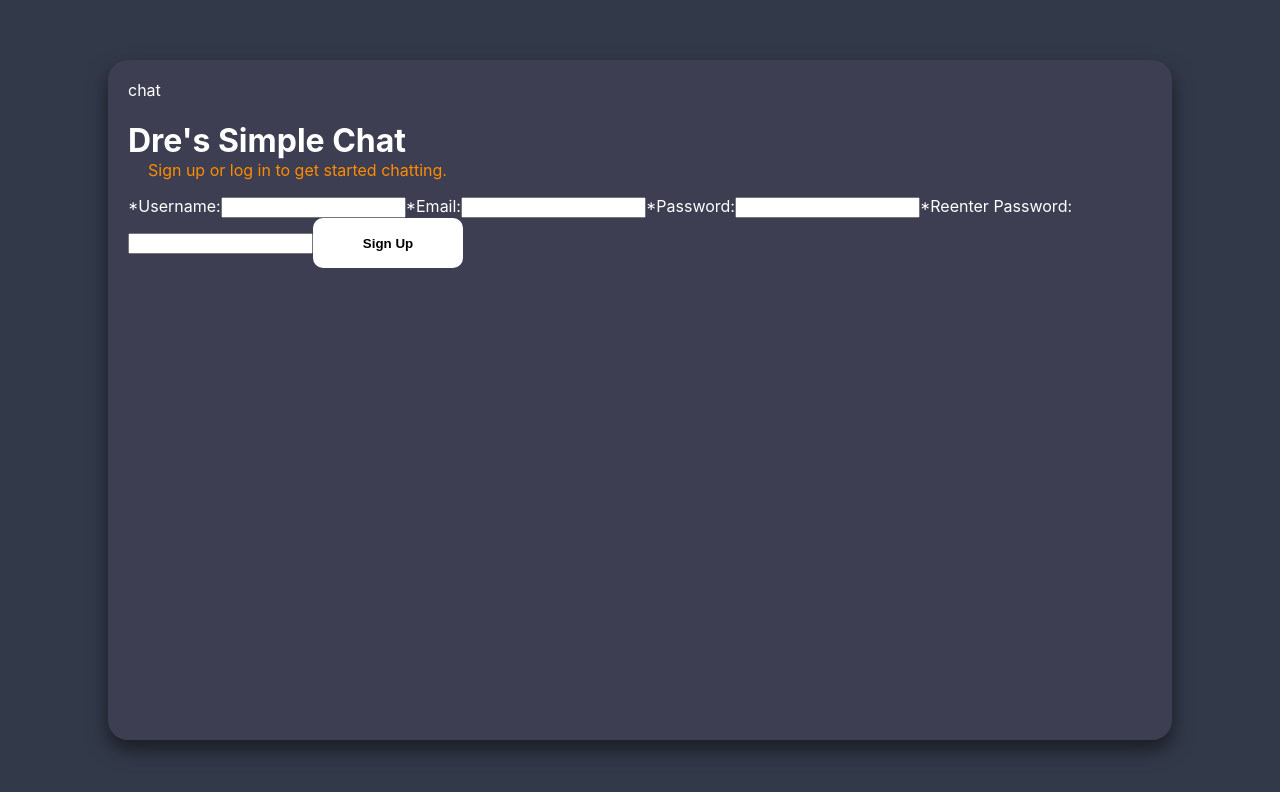
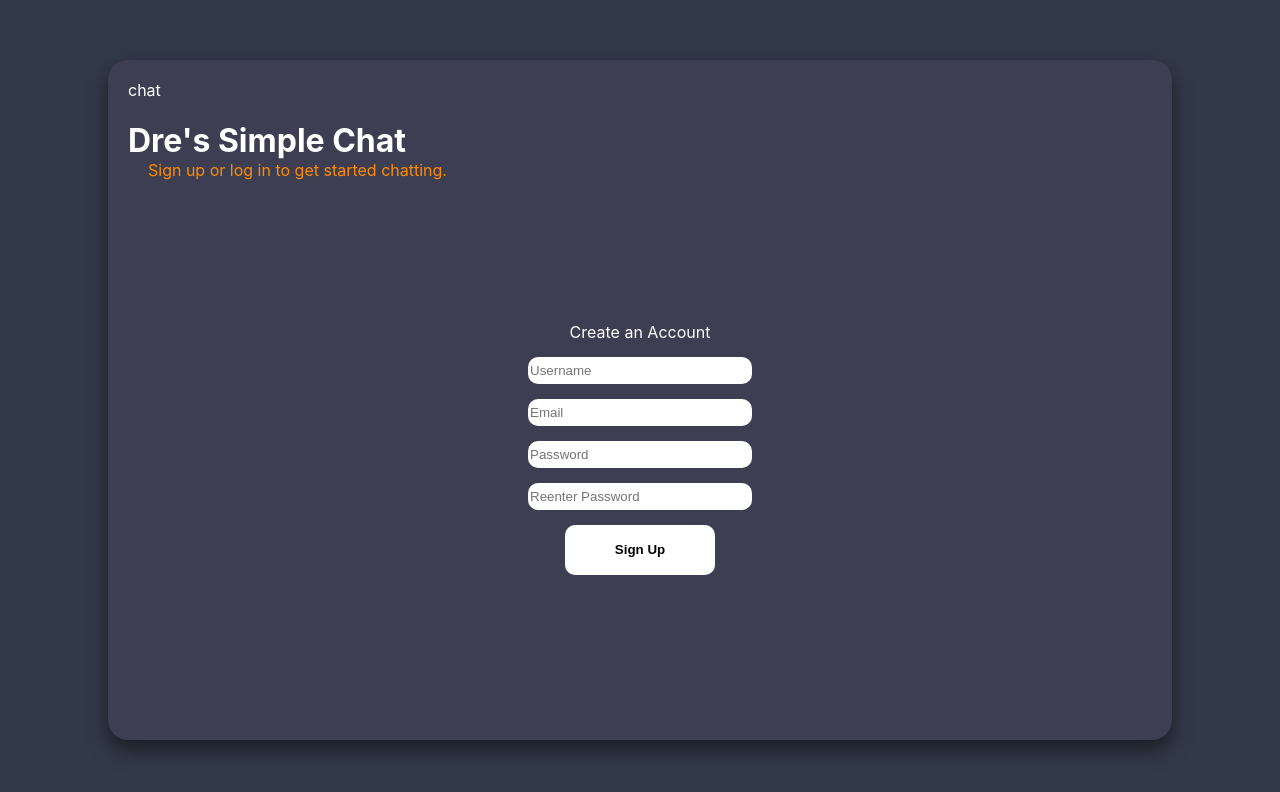
Before and after one commit to nokeen12/chat-app, a React (Create React App) app in the folder client/: page /l in a window 1280 px wide. Shown: the top 792 px of the page. Built offline with nearby package versions, Linux system fonts and the light colour scheme.

Commit message:
Styled sign up form

```diff
--- a/client/src/css/Homepage.css
+++ b/client/src/css/Homepage.css
@@ -44,3 +44,20 @@ button{
     background-color: darkorange;
     color: white;
 }
+.homepage form{
+    display: flex;
+    flex-direction: column;
+    justify-content: center;
+    align-items: center;
+    height: 100%;
+}
+.homepage form input{
+    margin-bottom: 15px;
+    height: 25px;
+    width: 220px;
+    border: 0;
+    border-radius: 10px;
+}
+.homepage form label{
+    margin-bottom: 15px;
+}
--- a/client/src/pages/Homepage.jsx
+++ b/client/src/pages/Homepage.jsx
@@ -1,9 +1,10 @@
-import { useState } from "react";
+import React, { useState } from "react";
 import { useNavigate } from "react-router-dom";
 import axios from "axios";
 import '../css/Homepage.css';
 
 const API_URL = 'http://localhost:5005';
+
 
 export default function Homepage(){
     const [email_address, setEmail] = useState("");
@@ -22,7 +23,6 @@ export default function Homepage(){
         const requestBody = { email_address, username, password, reenteredPassword };
         axios.post(`${API_URL}/auth/userSignup`, requestBody)
             .then(response => {
-                console.log(`${API_URL}/auth/userSignup`)
                 navigate('/');
             })
             .catch((error) => console.log(error));
@@ -38,31 +38,32 @@ export default function Homepage(){
                     <button>Log In</button>
                 </div> */}
                 <form onSubmit={handleSignupSubmit}>
-                    <label>*Username:</label>
+                    <label>Create an Account</label>
                     <input
                         type="text"
                         name="username"
+                        placeholder="Username"
                         value={username}
                         onChange={handleUsername}
                     />
-                    <label>*Email:</label>
                     <input
                         type="email"
                         name="email"
+                        placeholder="Email"
                         value={email_address}
                         onChange={handleEmail}
                     />
-                    <label>*Password:</label>
                     <input
                         type="password"
                         name="password"
+                        placeholder="Password"
                         value={password}
                         onChange={handlePassword}
                     />
-                    <label>*Reenter Password:</label>
                     <input
                         type="password"
                         name="password"
+                        placeholder="Reenter Password"
                         value={reenteredPassword}
                         onChange={handleReenteredPassword}
                     />
```
